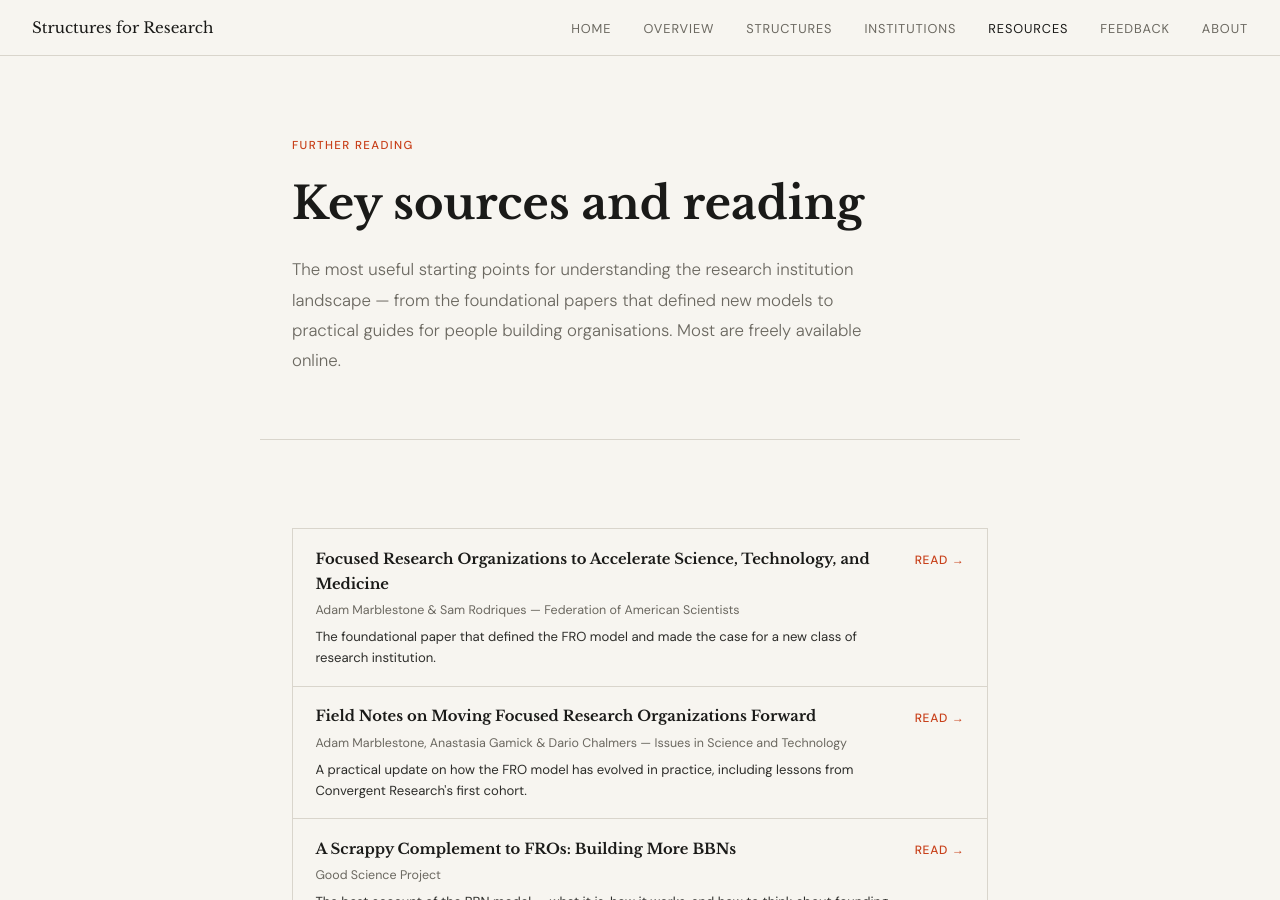
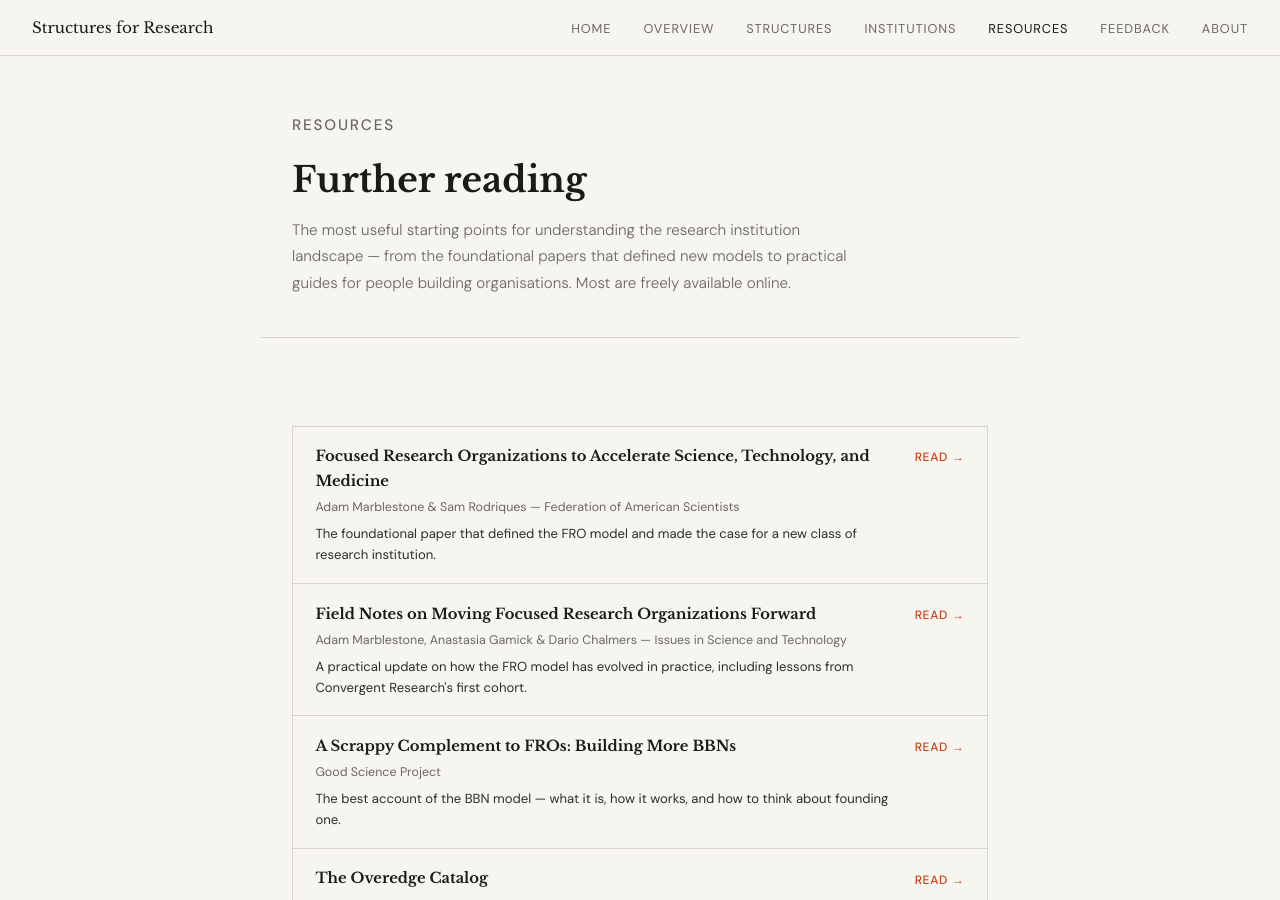
Before and after one commit to biancale4/structuresforresearch.com, a Jekyll site: the page built from resources.html, in a window 1280 px wide and 900 px high. Built offline with Jekyll 4.4.1, drawn with Linux system fonts in a browser that asks for light colours.

Commit message:
Update resources.html

```diff
--- a/resources.html
+++ b/resources.html
@@ -16,13 +16,14 @@ description: Key sources and reading for understanding alternative research inst
   @media(max-width:620px) { .reading-item { grid-template-columns: 1fr; } }
 </style>
 
-<section class="hero">
-  <p class="eyebrow">Further reading</p>
-  <h1>Key sources and reading</h1>
-  <p class="hero-lead">
+
+<div class="page-header">
+  <p class="eyebrow">Resources</p>
+  <h1>Further reading</h1>
+<p class="hero-lead">
     The most useful starting points for understanding the research institution landscape — from the foundational papers that defined new models to practical guides for people building organisations. Most are freely available online.
-  </p>
-</section>
+  </p></div>
+
 
 <section class="content">
   <div class="reading-list">
```
